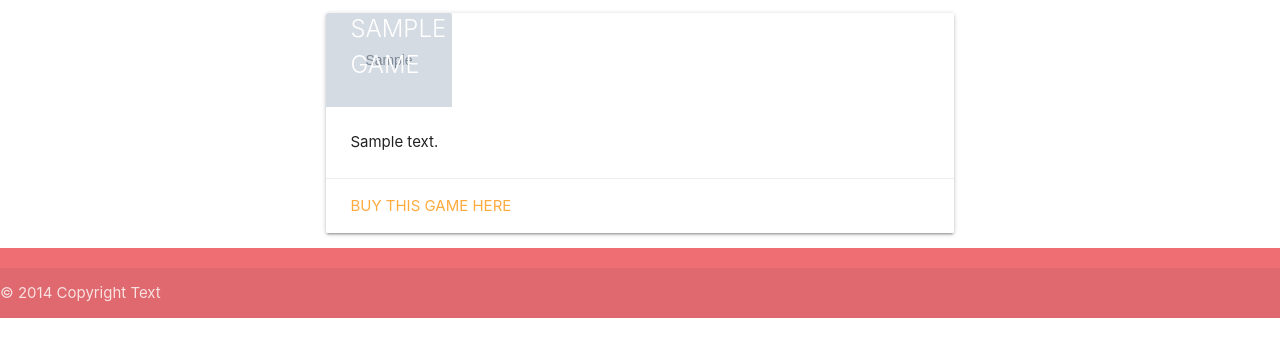
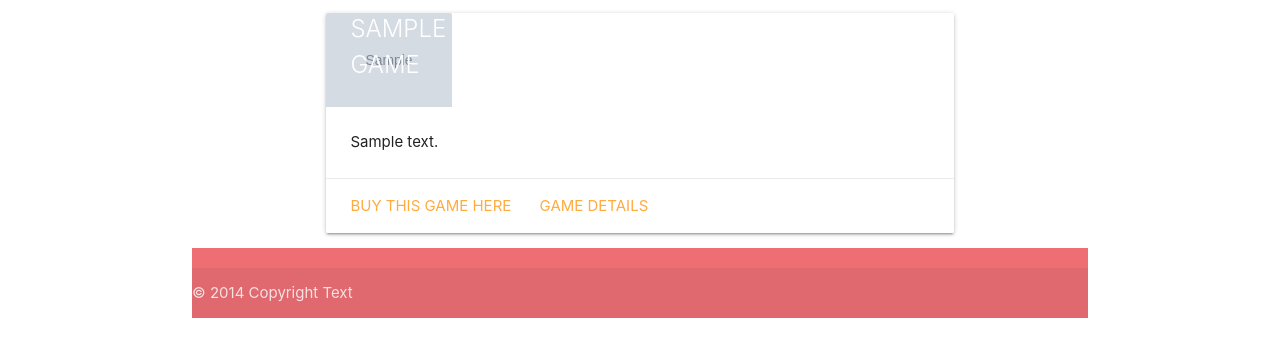
Before and after one commit to teppm/MS3-Project, a Flask app: page / in a window 1280 px wide. Shown: the part 260-617 px from the top of the page. Run offline with Flask 2, Linux system fonts and the light colour scheme; grey boxes marked "Sample" are stand-in pictures; a database or web service that is not in the repository returns one stand-in record (values such as "Sample title"); some libraries are stand-ins or nearby versions.

Commit message:
url_for to game details href added

```diff
--- a/templates/home.html
+++ b/templates/home.html
@@ -21,8 +21,8 @@
             </div>
             <div class="card-action">
                 <a href="{{game.purchase_link}}">Buy this game here</a>
+                <a href="{{ url_for('game_details', game_id=game._id) }}">Game Details</a>
             </div>
         </div>
     </div>
-</div>
-{% endfor %} {% endblock %}
+    {% endfor %} {% endblock %}
```
